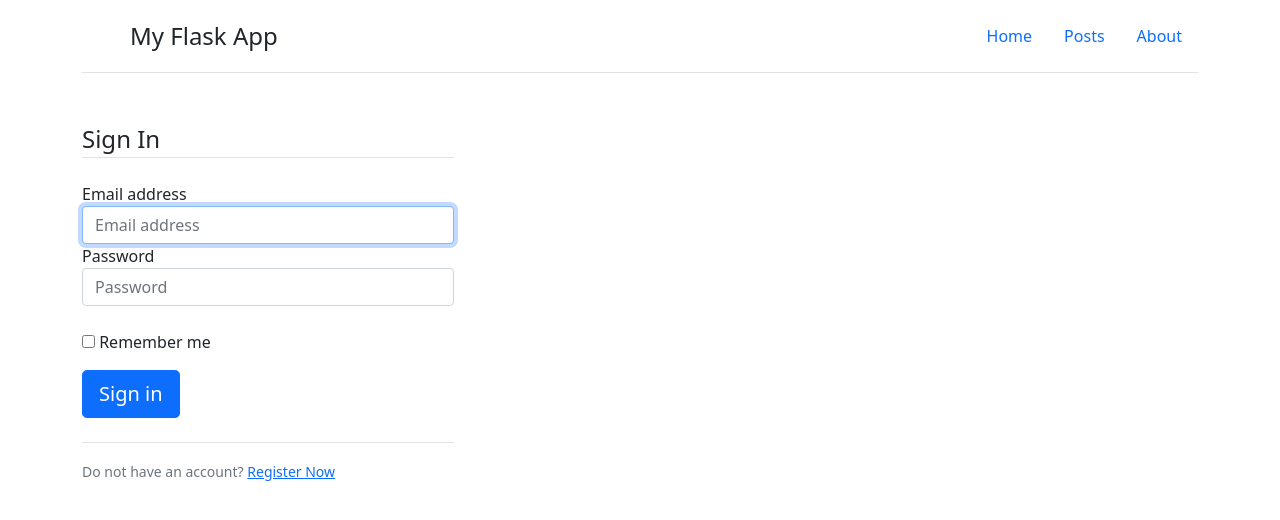
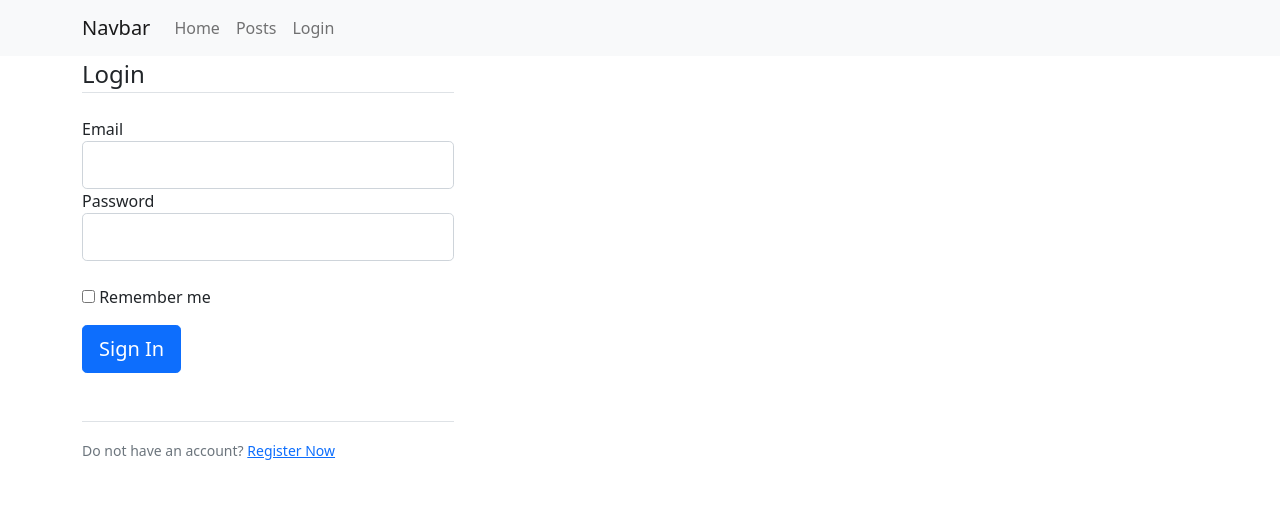
Before and after one commit to 000-Abrar-Ahmed-000/Blog, a Flask app: page /login in a window 1280 px wide. Shown: the top 520 px of the page. Run offline with Flask 2, Linux system fonts and the light colour scheme; some libraries are stand-ins or nearby versions.

Commit message:
login complete navtoggle incomplete

```diff
--- a/Flask_App/__init__.py
+++ b/Flask_App/__init__.py
@@ -2,6 +2,7 @@ from flask import Flask
 from flask_ckeditor import CKEditor
 from flask_sqlalchemy import SQLAlchemy
 from flask_bcrypt import Bcrypt
+from flask_login import LoginManager
 
 app = Flask(__name__)
 app.config['SECRET_KEY'] = '684fjfhj648468fghfgh'
@@ -12,5 +13,8 @@ app.config['SQLALCHEMY_TRACK_MODIFICATIONS'] = False
 ckeditor = CKEditor(app)
 db = SQLAlchemy(app)
 bcrypt = Bcrypt(app)
+login_manager = LoginManager(app)
+login_manager.login_view = 'login'
+login_manager.login_message_category = 'info'
 
 from Flask_App import routes
--- a/Flask_App/routes.py
+++ b/Flask_App/routes.py
@@ -1,7 +1,8 @@
 from Flask_App import app, db, bcrypt
-from flask import render_template, url_for, flash, redirect
+from flask import render_template, url_for, flash, redirect, request
 from Flask_App.forms import RegisterForm, LoginForm
 from Flask_App.db_model import User, Post
+from flask_login import login_user, current_user, logout_user, login_required
 
 # dummy posts
 blog_posts = [
@@ -46,13 +47,10 @@ def posts():
     return render_template("posts.html", posts=blog_posts)
 
 
-@app.route('/about')
-def about():
-    return render_template('about.html')
-
-
 @app.route('/register', methods=['POST', 'GET'])
 def register():
+    if current_user.is_authenticated:
+        return redirect(url_for('home'))
     reg_form = RegisterForm()
     if reg_form.validate_on_submit():
         hashed_password = bcrypt.generate_password_hash(reg_form.password.data).decode('UTF-8')
@@ -70,11 +68,54 @@ def register():
                            form=reg_form)
 
 
-@app.route('/login')
+@app.route('/login', methods=['POST', 'GET'])
 def login():
-    return render_template('login.html')
+    if current_user.is_authenticated:
+        return redirect(url_for('home'))
+    login_form = LoginForm()
+    if login_form.validate_on_submit():
+        user = User.query.filter_by(email=login_form.email.data).first()
+        if user and bcrypt.check_password_hash(user.password, login_form.password.data):
+            login_user(user, remember=login_form.remember.data)
+            next_page = request.args.get('next')
+            if next_page:
+                return redirect(next_page)
+            else:
+                flash('Login Successful. Welcome', 'success')
+                return redirect(url_for('home'))
+
+        else:
+            flash('Incorrect Credentials', 'danger')
+    return render_template('login.html',
+                           title='User Login',
+                           form=login_form)
+
+
+@app.route('/logout')
+def logout():
+    logout_user()
+    return redirect(url_for('home'))
+
+
+@app.route('/profile', methods=['POST', 'GET'])
+@login_required
+def profile():
+    pass
+
+
+@app.route('/dashboard', methods=['POST', 'GET'])
+@login_required
+def dashboard():
+    return render_template('dashboard.html',
+                           title='Dashboard')
 
 
 @app.route('/editor')
+@login_required
 def editor():
-    return render_template('blog_editor.html')
+    pass
+
+
+@app.route('/viewer')
+def viewer():
+    pass
--- a/Flask_App/templates/includes/_navbar.html
+++ b/Flask_App/templates/includes/_navbar.html
@@ -1,14 +1,27 @@
-<div class="container">
-    <header class="d-flex flex-wrap justify-content-center py-3 mb-4 border-bottom">
-      <a href="/" class="d-flex align-items-center mb-3 mb-md-0 me-md-auto text-dark text-decoration-none">
-        <svg class="bi me-2" width="40" height="32"><use xlink:href="#bootstrap"/></svg>
-        <span class="fs-4">My Flask App</span>
-      </a>
+<nav class="navbar navbar-expand-lg navbar-light bg-light">
+  <div class="container">
+    <a class="navbar-brand" href="#">Navbar</a>
+    <button class="navbar-toggler" type="button" data-toggle="collapse" data-target="#navbarNavAltMarkup" aria-controls="navbarNavAltMarkup" aria-expanded="false" aria-label="Toggle navigation">
+      <span class="navbar-toggler-icon"></span>
+    </button>
 
-      <ul class="nav nav-pills">
-        <li class="nav-item"><a href="/" class="nav-link">Home</a></li>
-        <li class="nav-item"><a href="/posts" class="nav-link">Posts</a></li>
-        <li class="nav-item"><a href="/about" class="nav-link">About</a></li>
-      </ul>
-    </header>
-</div>
+    <div class="collapse navbar-collapse" id="navbarNavAltMarkup">
+      <div class="navbar-nav">
+         {% if current_user.is_authenticated %}
+
+              <a class="nav-item nav-link" href="{{ url_for ('home') }}" class="nav-link">Home</a>
+              <a class="nav-item nav-link" href="{{ url_for ('dashboard') }}" class="nav-link">Dashboard</a>
+              <a class="nav-item nav-link" href="{{ url_for ('posts') }}" class="nav-link">Posts</a>
+              <a class="nav-item nav-link" href="{{ url_for ('logout') }}" class="nav-link">Logout</a>
+
+          {% else %}
+
+              <a class="nav-item nav-link" href="{{ url_for ('home') }}" class="nav-link">Home</a>
+              <a class="nav-item nav-link" href="{{ url_for ('posts') }}" class="nav-link">Posts</a>
+              <a class="nav-item nav-link" href="{{ url_for ('login') }}" class="nav-link">Login</a>
+
+          {% endif%}
+      </div>
+    </div>
+  </div>
+</nav>
--- a/Flask_App/templates/layout.html
+++ b/Flask_App/templates/layout.html
@@ -5,12 +5,23 @@
     <title>Flask App</title>
     <link rel="stylesheet" href="https://cdn.jsdelivr.net/npm/bootstrap@5.0.2/dist/css/bootstrap.min.css">
 
+
 </head>
 <body>
     {% include 'includes/_navbar.html' %}
     <div class="container">
+        {% with messages = get_flashed_messages(with_categories=true) %}
+            {% if messages %}
+                {% for category, message in messages %}
+                    <div class="alert alert-{{ category }}">
+                      {{ message }}
+                    </div>
+                {% endfor %}
+            {% endif %}
+        {% endwith %}
         {% block body %}{% endblock %}
     </div>
     <script src="https://cdn.jsdelivr.net/npm/bootstrap@5.0.2/dist/js/bootstrap.min.js"></script>
+    <script src="https://code.jquery.com/jquery-2.1.3.min.js"></script>
 </body>
 </html>
--- a/Flask_App/templates/login.html
+++ b/Flask_App/templates/login.html
@@ -4,22 +4,49 @@
 
 
 {% block body %}
-    <br>
     <div class="col-md-4 mb-3">
-        <form class="form-signin">
-            <legend class="border-bottom mb-4"> Sign In </legend>
-            <label for="inputEmail" class="sr-only">Email address</label>
-            <input type="email" id="inputEmail" class="form-control" placeholder="Email address" required autofocus>
-            <label for="inputPassword" class="sr-only">Password</label>
-            <input type="password" id="inputPassword" class="form-control" placeholder="Password" required>
+        <form class="form-signin" method="POST" action="">
+            {{ form.hidden_tag() }}
+            <fieldset class="form-group">
+                <legend class="border-bottom mb-4"> Login </legend>
+                <div class="form-group">
+                    {{ form.email.label(class="form-control-label") }}
+                    {% if form.email.errors %}
+                        {{ form.email(class="form-control form-control-lg is-invalid") }}
+                        <div class="invalid-feedback">
+                            {% for error in form.email.errors %}
+                                <span> {{ error }} </span>
+                            {% endfor %}
+                        </div>
+                    {% else %}
+                        {{ form.email(class="form-control form-control-lg") }}
+                    {% endif %}
+                </div>
+                <div class="form-group">
+                    {{ form.password.label(class="form-control-label") }}
+                    {% if form.password.errors %}
+                        {{ form.password(class="form-control form-control-lg is-invalid") }}
+                        <div class="invalid-feedback">
+                            {% for error in form.password.errors %}
+                                <span> {{ error }} </span>
+                            {% endfor %}
+                        </div>
+                    {% else %}
+                        {{ form.password(class="form-control form-control-lg") }}
+                    {% endif %}
+                </div>
+            </fieldset>
             <br>
             <div class="checkbox mb-3">
                 <label>
                     <input type="checkbox" value="remember-me"> Remember me
                 </label>
             </div>
-            <button class="btn btn-lg btn-primary btn-block" type="submit">Sign in</button>
+            <div class="form-group">
+                {{ form.submit(class="btn btn-lg btn-primary btn-block") }}
+            </div>
         </form>
+        <br>
         <br>
         <div class="border-top pt-3">
             <small class="text-muted">
@@ -28,4 +55,5 @@
         </div>
     </div>
 
+
 {% endblock %}
```
Also changed, not shown: Flask_App/db_model.py (+8 -2 lines), Flask_App/templates/dashboard.html (added, +10 -0 lines), Flask_App/blog.db.
